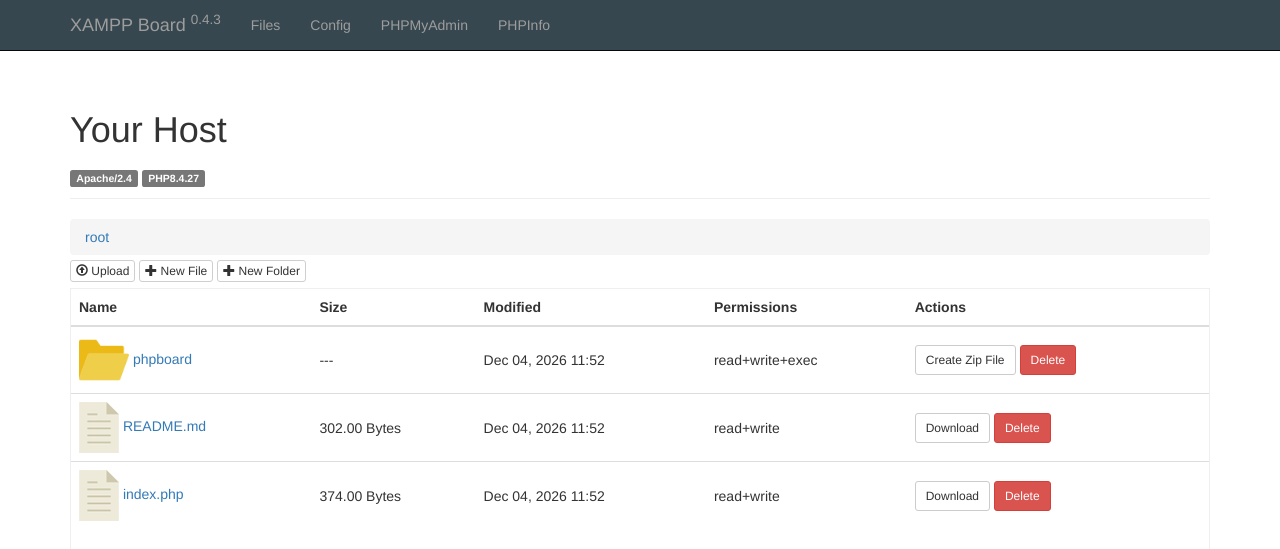
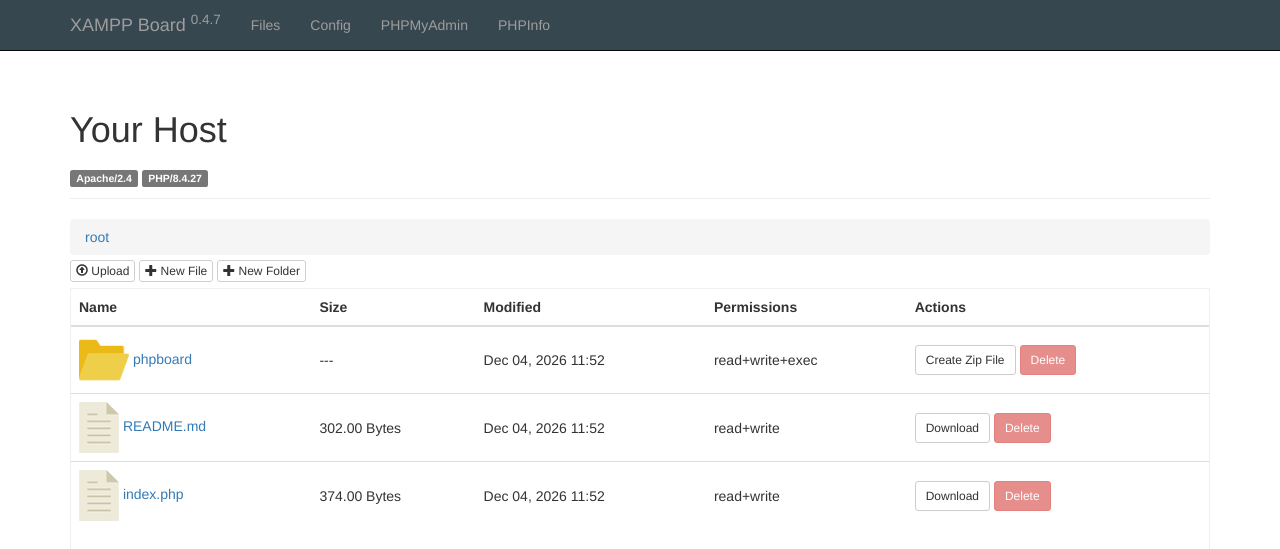
Before and after one commit to myaaghubi/PHP-Board, a PHP site: page /phpboard/index.php in a window 1280 px wide. Shown: the top 549 px of the page. Run offline with PHP 8.4, Linux system fonts and the light colour scheme; some libraries are stand-ins or nearby versions.

Commit message:
Update version & some fixes

```diff
--- a/phpboard/include/functions.php
+++ b/phpboard/include/functions.php
@@ -59,18 +59,19 @@ function showBreadCrumb($address = '') {
 }
 
 function getWebServerDetails() {
-    $str = "PHP" . str_ireplace('php', ' ', PHP_VERSION);
+    $str = $_SERVER["SERVER_SOFTWARE"];
     if (!empty($_SERVER['SERVER_SOFTWARE'])) {
-        $str = $_SERVER["SERVER_SOFTWARE"] . '+' . $str;
+        $str = strpos($str, "PHP")!==false?$str:$str.' '.'PHP/' . PHP_VERSION;
     }
 
-    $exp = explode('+', $str);
+    $str = str_replace('+',' ', $str); // it's space in XAMPP and + in LEMP, so I need to consider both.
+    $exp = explode(' ', $str);
     $str = '';
     $count = 0;
     foreach ($exp as $item) {
         $str .= makeLabel($item) . ' ';
-        if ($count++ >= 2) {
-            break;
+        if ($count++ >= 3) {
+            break; // SERVER_SOFTWARE sometimes contine some unkown values in lemp
         }
     }
 
--- a/phpboard/include/init.php
+++ b/phpboard/include/init.php
@@ -8,12 +8,22 @@ ini_set('display_startup_errors', '1');
 // UTF-8 is necessary for basename()
 setlocale(LC_ALL, 'UTF-8');
 
-$sys_vesrion = "0.4.3";
+$sys_vesrion = "0.4.7";
 
-define('URL_ROOT', rtrim($_SERVER['HTTP_HOST']).'/');
-// define('URL_PROJECT',  URL_ROOT.'xamppboard/');
-define('URL_PROJECT', URL_ROOT.trimURL($_SERVER['REQUEST_URI']).DIRECTORY_SEPARATOR);
-define('DIR_ROOT', dirname(__FILE__, 3).DIRECTORY_SEPARATOR); // it's 3 if you placed this project in your root directory.
+define('URL_ROOT',  rtrim($_SERVER['HTTP_HOST']).'/');
+define('URL_PROJECT',  URL_ROOT.trimURL($_SERVER['REQUEST_URI']).DIRECTORY_SEPARATOR);
+
+define('DIR_PROJECT', 'phpboard');
+
+define('PATH_ROOT', dirname(__FILE__, 3).DIRECTORY_SEPARATOR);
+define('PATH_PROJECT', PATH_ROOT.DIR_PROJECT.DIRECTORY_SEPARATOR);
+
+$project_root_files = array(
+    "index.php",
+    "LICENSE",
+    "README.md",
+);
+
 
 // print "URL_ROOT > ".URL_ROOT."<br>";
 // print "URL_PROJECT > ".URL_PROJECT."<br>";
@@ -22,9 +32,8 @@ define('DIR_ROOT', dirname(__FILE__, 3).DIRECTORY_SEPARATOR); // it's 3 if you p
 // print "$[REQUEST_URI] > ".$_SERVER['REQUEST_URI']."<br>";
 
 
-function trimURL($url)
-{
-    $i = strpos($url, '?d=');
+function trimURL($url) {
+    $i = strpos($url,'?d=' );
     if ($i>0) {
         $url = substr($url, 0, $i);
     }
@@ -32,3 +41,4 @@ function trimURL($url)
     $url = trim($url, '/');
     return $url;
 }
+?>
```
